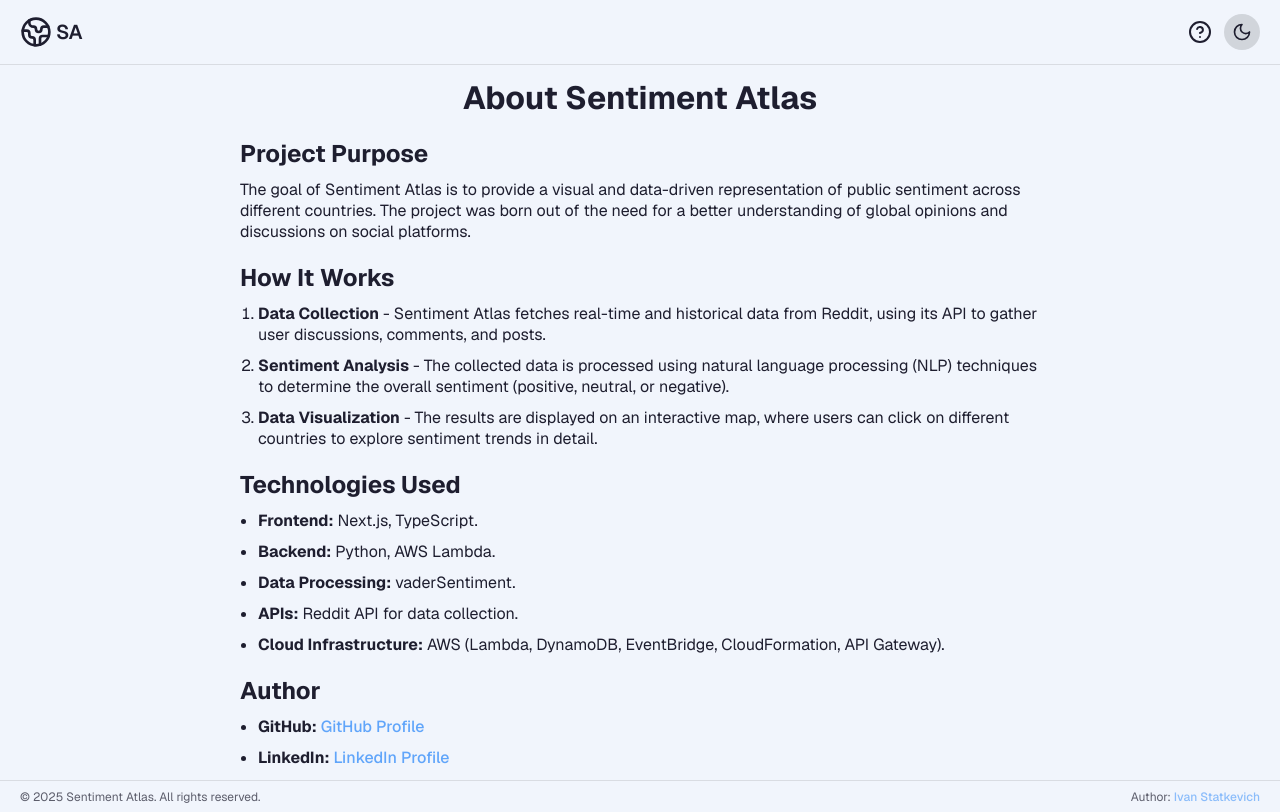
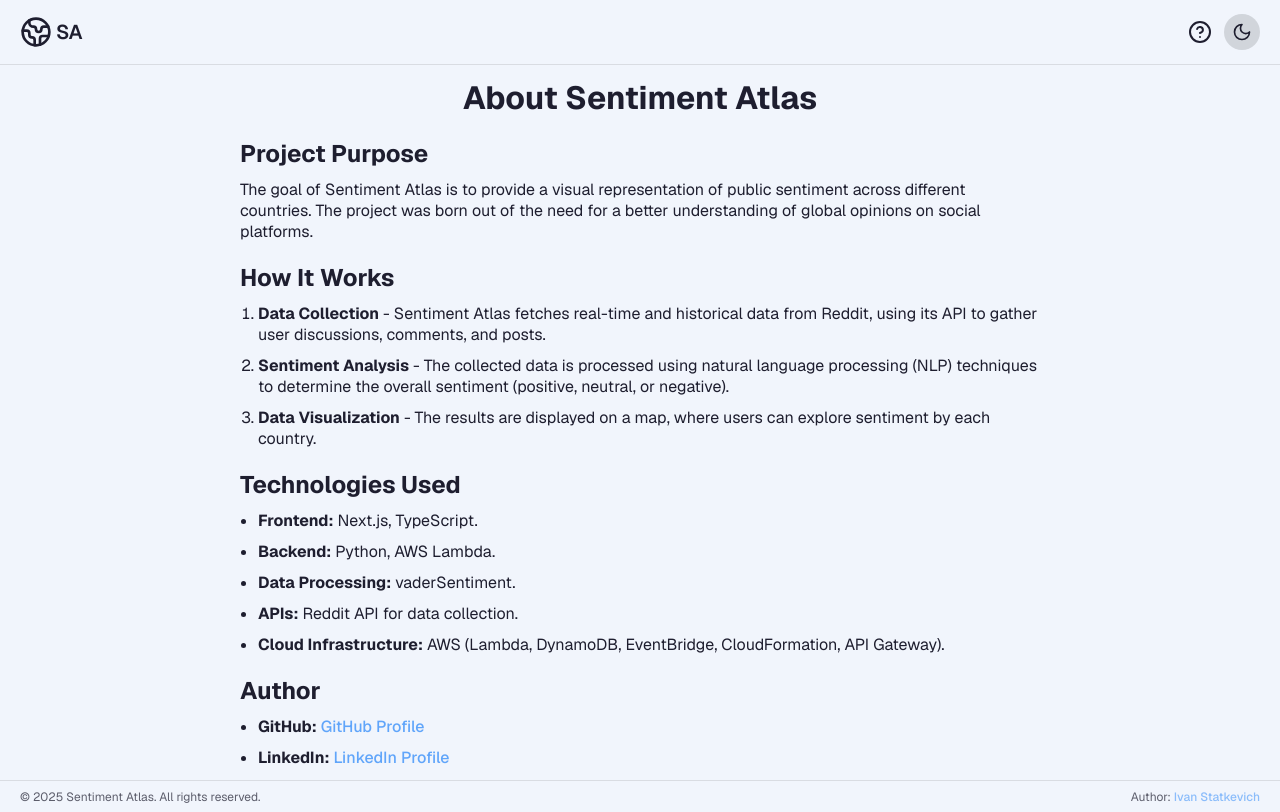
Before and after one commit to mist941/sentiment-atlas.frontend, a Next.js app: page /about in a window 1280 px wide. Built offline with nearby package versions, Linux system fonts and the light colour scheme.

Commit message:
Refine project description and data visualization details in About page

```diff
--- a/src/app/about/page.tsx
+++ b/src/app/about/page.tsx
@@ -8,10 +8,10 @@ export default function About() {
       <section className={styles.group}>
         <h2 className={styles.title}>Project Purpose</h2>
         <p>
-          The goal of Sentiment Atlas is to provide a visual and data-driven
-          representation of public sentiment across different countries. The
-          project was born out of the need for a better understanding of global
-          opinions and discussions on social platforms.
+          The goal of Sentiment Atlas is to provide a visual representation of
+          public sentiment across different countries. The project was born out
+          of the need for a better understanding of global opinions on social
+          platforms.
         </p>
       </section>
       <section className={styles.group}>
@@ -28,9 +28,8 @@ export default function About() {
             overall sentiment (positive, neutral, or negative).
           </li>
           <li>
-            <b>Data Visualization</b> - The results are displayed on an
-            interactive map, where users can click on different countries to
-            explore sentiment trends in detail.
+            <b>Data Visualization</b> - The results are displayed on a map,
+            where users can explore sentiment by each country.
           </li>
         </ol>
       </section>
```
